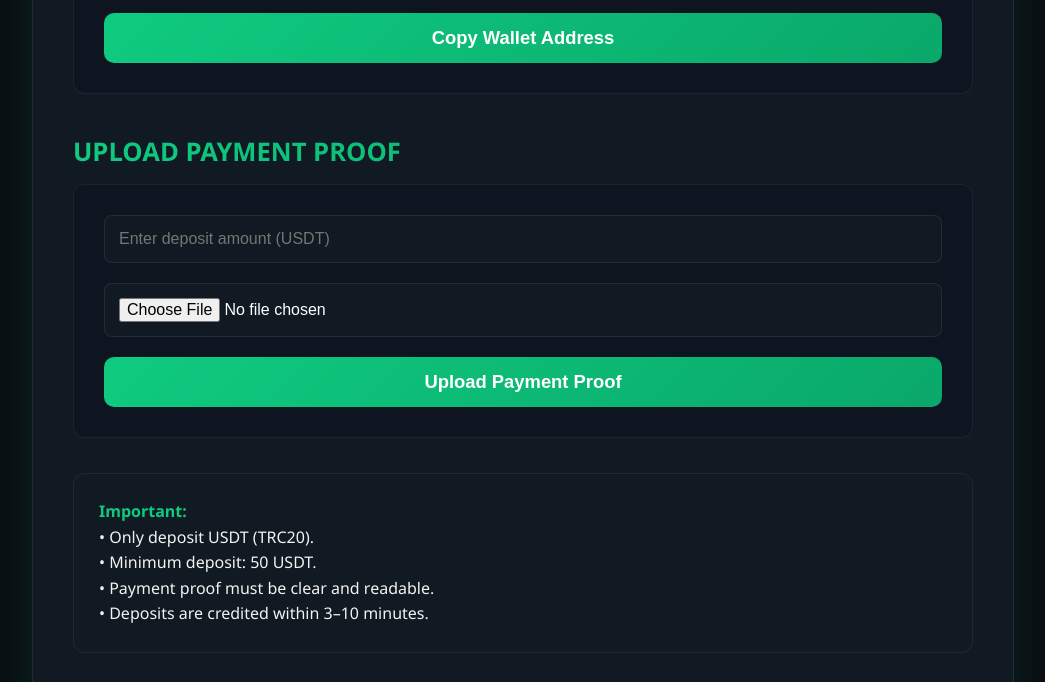
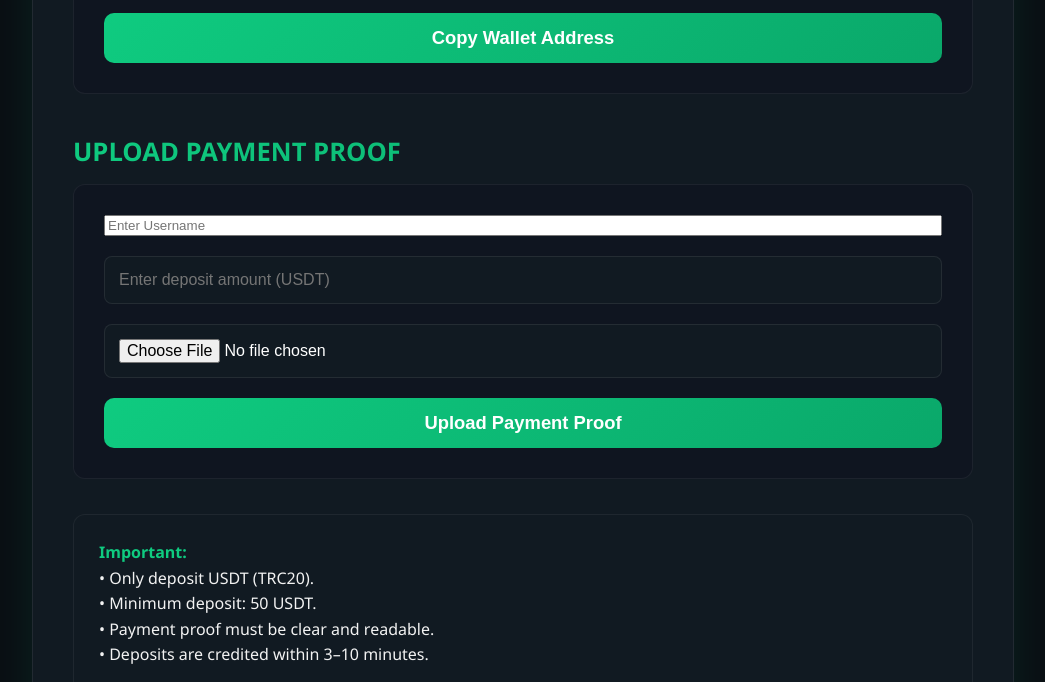
Before and after one commit to jasongreg4900/Cryptodailymint, a website: page views/deposit.html in a window 1280 px wide. Shown: the part 418-1100 px from the top of the page, without its empty margins (117-1162 px from the left). Drawn offline with Linux system fonts and the light colour scheme.

Commit message:
Update deposit.html

```diff
--- a/views/deposit.html
+++ b/views/deposit.html
@@ -187,6 +187,7 @@
     <h3>Upload Payment Proof</h3>
 
     <form id="depositForm">
+      <input type="text" id="username-id" placeholder="Enter Username" required />
       <input type="number" id="amount" placeholder="Enter deposit amount (USDT)" required />
       <input type="file" id="proof" accept="image/*" required />
       <button type="submit">Upload Payment Proof</button>
```
